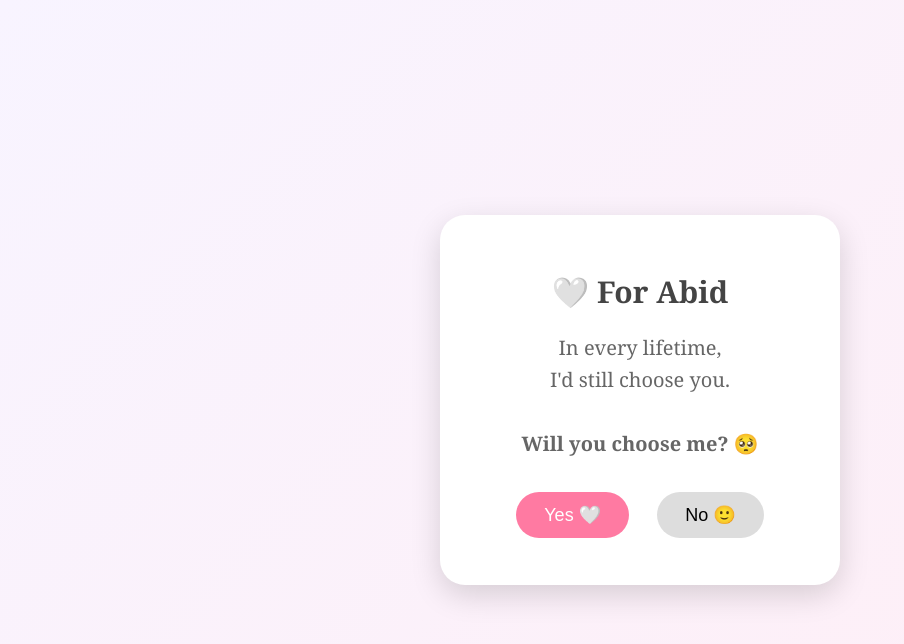
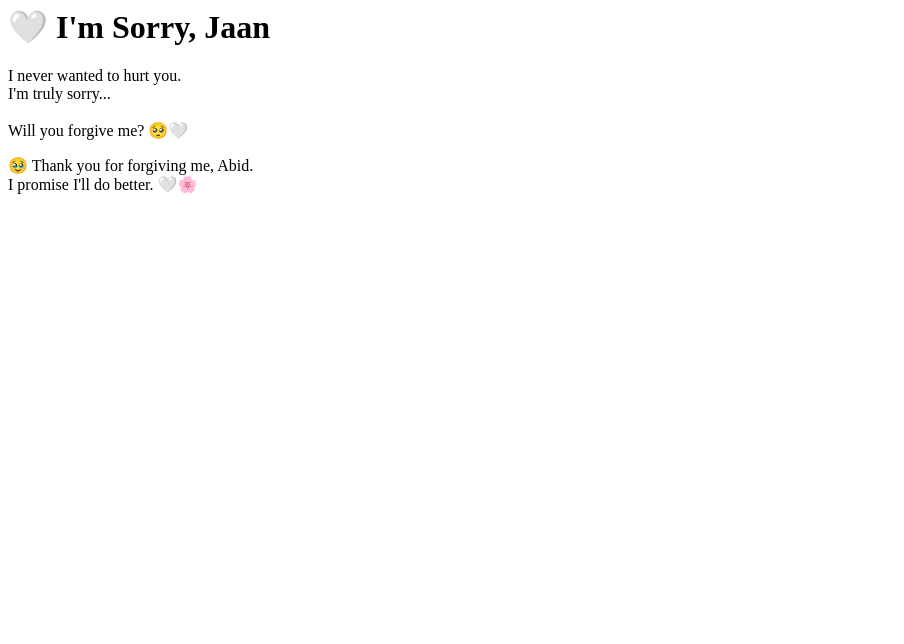
Before and after one commit to n23493208-boop/abid-proposal, a plain HTML site: page index.html in a window 1280 px wide. Shown: the whole page, without its empty margins (0-904 px from the left). Drawn offline with Linux system fonts and the light colour scheme.

Commit message:
Update index.html

```diff
--- a/index.html
+++ b/index.html
@@ -1,89 +1,14 @@
-<!DOCTYPE html>
-<html lang="en">
-<head>
-<meta charset="UTF-8">
-<meta name="viewport" content="width=device-width, initial-scale=1.0">
-<title>For Abid 🤍</title>
 
-<style>
-body{
-    margin:0;
-    height:100vh;
-    display:flex;
-    justify-content:center;
-    align-items:center;
-    background:linear-gradient(135deg,#f8f4ff,#ffeef5);
-    font-family:Georgia, serif;
-}
-
-.card{
-    width:330px;
-    background:white;
-    padding:35px;
-    border-radius:25px;
-    text-align:center;
-    box-shadow:0 10px 30px rgba(0,0,0,.15);
-}
-
-h1{
-    color:#444;
-    font-size:30px;
-}
-
-p{
-    color:#666;
-    font-size:20px;
-    line-height:1.6;
-}
-
-button{
-    margin:12px;
-    padding:12px 28px;
-    border:none;
-    border-radius:30px;
-    font-size:18px;
-    cursor:pointer;
-}
-
-#yes{
-    background:#ff7aa2;
-    color:white;
-}
-
-#no{
-    background:#ddd;
-}
-</style>
-</head>
-
-<body>
-
-<div class="card">
-<h1>🤍 For Abid</h1>
+<h1>🤍 I'm Sorry, Jaan</h1>
 
 <p>
-In every lifetime,<br>
-I'd still choose you.<br><br>
-
-<b>Will you choose me? 🥺</b>
+I never wanted to hurt you.<br>
+I'm truly sorry...<br><br>
+Will you forgive me? 🥺🤍
 </p>
 
-<button id="yes" onclick="yes()">Yes 🤍</button>
-<button id="no" onmouseover="move(this)">No 🙂</button>
 
+<div id="message">
+🥹 Thank you for forgiving me, Abid.<br>
+I promise I'll do better. 🤍🌸
 </div>
-
-<script>
-function yes(){
-alert("Yay! 🤍\n\nForever starts now. 🌙\n\n— Rabeya");
-}
-
-function move(btn){
-btn.style.position="absolute";
-btn.style.left=Math.random()*80+"%";
-btn.style.top=Math.random()*80+"%";
-}
-</script>
-
-</body>
-</html>
```
